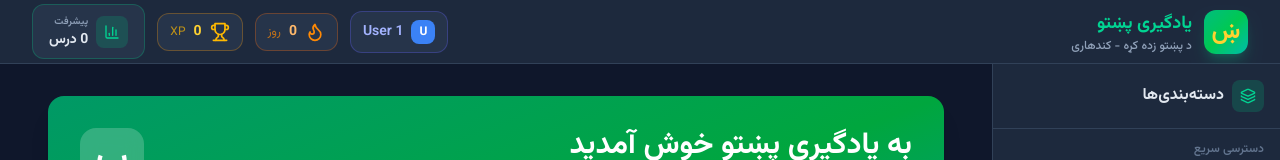
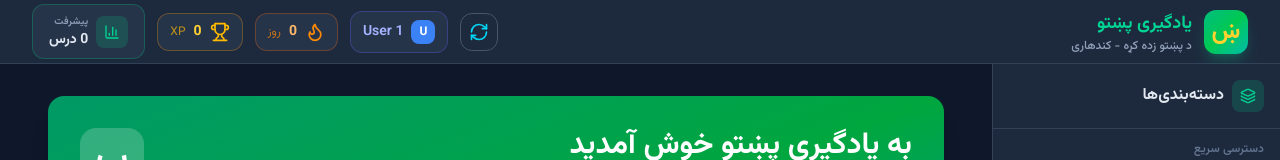
Before and after one commit to Bashir-Danish/pashto-learning, a React (Vite) app: page / in a window 1280 px wide. Shown: the top 160 px of the page. Built offline with nearby package versions, Linux system fonts and the light colour scheme.

Commit message:
Add refresh button to header for manual PWA updates

```diff
--- a/src/components/Layout/Header.jsx
+++ b/src/components/Layout/Header.jsx
@@ -1,5 +1,5 @@
 import { Link } from 'react-router-dom';
-import { BookOpen, BarChart3, Menu, Trophy, Flame, Users } from 'lucide-react';
+import { BookOpen, BarChart3, Menu, Trophy, Flame, Users, RefreshCw } from 'lucide-react';
 import { useProgress } from '../../contexts/ProgressContext';
 import { useUser } from '../../contexts/UserContext';
 import { useState } from 'react';
@@ -8,11 +8,32 @@ export default function Header({ onMenuClick }) {
   const { progress } = useProgress();
   const { currentUser, users, setCurrentUser, getCurrentUserData } = useUser();
   const [showUserMenu, setShowUserMenu] = useState(false);
+  const [isRefreshing, setIsRefreshing] = useState(false);
   const currentUserData = getCurrentUserData();
 
   const handleUserChange = (userId) => {
     setCurrentUser(userId);
     setShowUserMenu(false);
+  };
+
+  const handleRefresh = () => {
+    setIsRefreshing(true);
+    // Check for service worker updates
+    if ('serviceWorker' in navigator) {
+      navigator.serviceWorker.getRegistrations().then((registrations) => {
+        registrations.forEach((reg) => {
+          reg.update().then(() => {
+            if (reg.waiting) {
+              reg.waiting.postMessage({ type: 'SKIP_WAITING' });
+            }
+          });
+        });
+      });
+    }
+    // Reload page after a short delay
+    setTimeout(() => {
+      window.location.reload();
+    }, 500);
   };
 
   return (
@@ -47,6 +68,16 @@ export default function Header({ onMenuClick }) {
 
           {/* Left side - Stats */}
           <div className="flex items-center gap-1.5 sm:gap-2 md:gap-3">
+            {/* Refresh Button */}
+            <button
+              onClick={handleRefresh}
+              disabled={isRefreshing}
+              className="p-2 hover:bg-slate-700 rounded-lg sm:rounded-xl border border-slate-600 hover:border-cyan-500/50 transition-all disabled:opacity-50"
+              title="تازه‌سازی"
+            >
+              <RefreshCw className={`w-4 h-4 sm:w-5 sm:h-5 text-cyan-400 ${isRefreshing ? 'animate-spin' : ''}`} />
+            </button>
+
             {/* User Selector */}
             <div className="relative">
               <button
```
